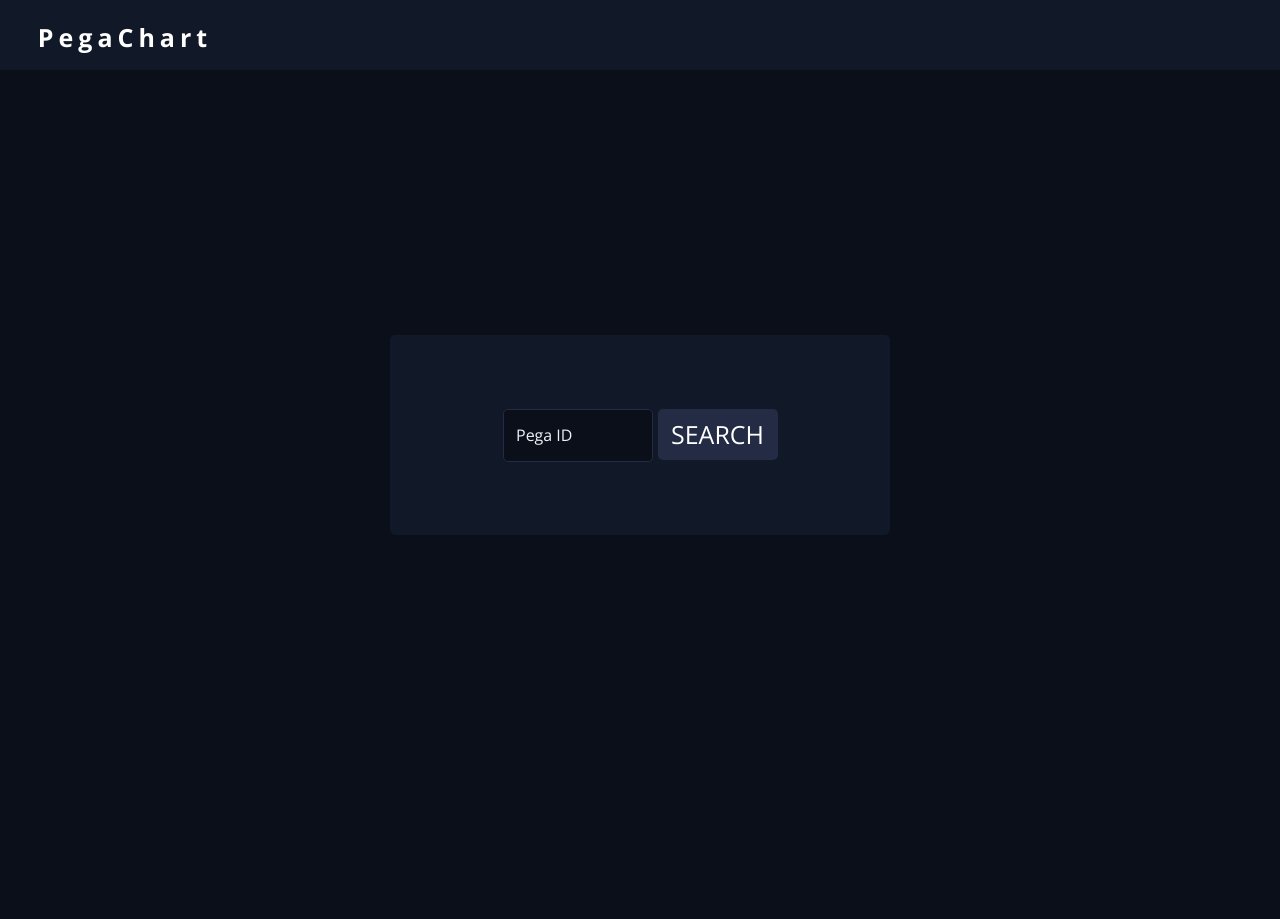
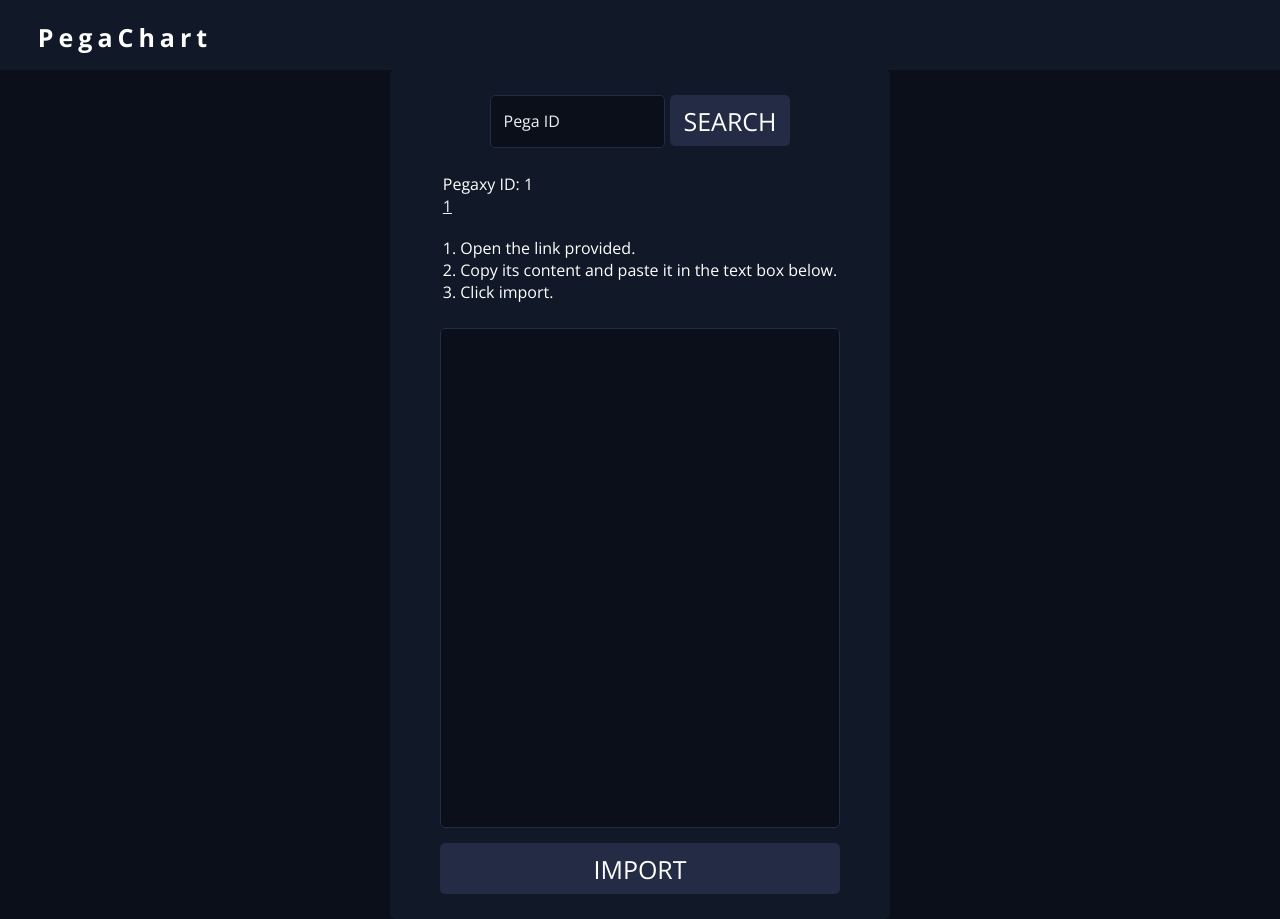
Before and after one commit to lucitian/PegaChart, a Django app: template django_PegaChart/templates/directories/pegachart.html in a window 1280 px wide. Before the commit the page ends 535 px from the top, so only its background shows below. Run offline with Django 4.2, Linux system fonts and the light colour scheme; the template is opened without the code that fills it: most values are stand-ins (such as "Sample title", 1, 10 or a date in 2020).

Commit message:
added search ui

```diff
--- a/django_PegaChart/static/directories/css/index.css
+++ b/django_PegaChart/static/directories/css/index.css
@@ -44,3 +44,7 @@ main {
 .title-container h1 {
     font-size: 25px;
 }
+
+.divider {
+    padding: 10px;
+}
--- a/django_PegaChart/static/directories/css/pegachart.css
+++ b/django_PegaChart/static/directories/css/pegachart.css
@@ -7,14 +7,16 @@
     height: 100%;
 }
 
-.pega-container {
+.pega-search-container {
     background-color: #111827;
-    height: 200px;
+    min-height: 200px;
     width: 500px;
+    border-radius: 5px;
     display: flex;
+    flex-direction: column;
+    align-items: center;
     justify-content: center;
-    align-items: center;
-    border-radius: 5px;
+    padding: 25px;
 }
 
 .pega-search {
@@ -27,7 +29,7 @@
     font-family: 'OpenSans', monospace;
     outline: none;
     border: 1px solid #232B45;
-    width: 150px;
+    width: 175px;
     padding: 12px 0 12px 12px;
     font-size: 20px;
     border-radius: 5px;
@@ -54,7 +56,7 @@
     color: #8d8d8d;
     position: absolute;
     bottom: 9px;
-    left: 8.5px;;
+    left: 8.5px;
     transition: 0.15s;
 }
 
@@ -79,3 +81,47 @@
 .pega-search-submit:hover {
     background-color: #0B0F19;
 }
+
+.pega-instructions {
+    margin: 25px 25px 0 25px;
+}
+
+.pega-instructions a {
+    color: #EDF2F7;
+}
+
+.pega-api-content {
+    font-family: 'OpenSans', monospace;
+    resize: none;
+    width: 400px;
+    height: 500px;
+    margin: 25px 0 0 0;
+    outline: none;
+    border: 1px solid #232B45;
+    border-radius: 5px;
+    background-color: #0B0F19;
+    color:#EDF2F7;
+    padding: 5px;
+}
+
+.pega-api-content:focus {
+    border: 1px solid #232B45;
+}
+
+.pega-api-import {
+    height: 51px;
+    width: 400px;
+    border: none;
+    border-radius: 5px;
+    background-color: #232B45;
+    color: white;
+    cursor: pointer;
+    transition: 0.1s ease;
+    font-size: 25px;
+    font-family: 'OpenSans', monospace;
+    margin: 10px 0 0 0;
+}
+
+.pega-api-import:hover {
+    background-color: #0B0F19;
+}
--- a/django_PegaChart/templates/directories/pegachart.html
+++ b/django_PegaChart/templates/directories/pegachart.html
@@ -1,6 +1,6 @@
 {% extends 'directories/index.html' %}
 {% block content %}
-    <div class="pega-container">
+    <div class="pega-search-container">
         <form action="" method="POST">
             {% csrf_token %}
             <div class="pega-search">
@@ -8,7 +8,20 @@
                 <label>Pega ID</label>
                 <input type="submit" value="SEARCH" class="pega-search-submit">
             </div>
-
         </form>
+        {% if pegaID != None %}
+            <div class="pega-instructions">
+                <p>Pegaxy ID: {{pegaID}}</p>
+                <a href="{{pegaApiID}}" target="blank">{{pegaApiID}}</a>
+                <div class="divider"></div>
+                <p>1. Open the link provided.</p>
+                <p>2. Copy its content and paste it in the text box below.</p>
+                <p>3. Click import.</p>
+            </div>
+            <div>
+                <textarea name="pega-api-content" class="pega-api-content"></textarea>
+            </div>
+            <input type="submit" value="IMPORT" class="pega-api-import">
+        {% endif %}
     </div>
 {% endblock content %}
```
Also changed, not shown: django_PegaChart/views.py (+13 -3 lines), 1 other file.
